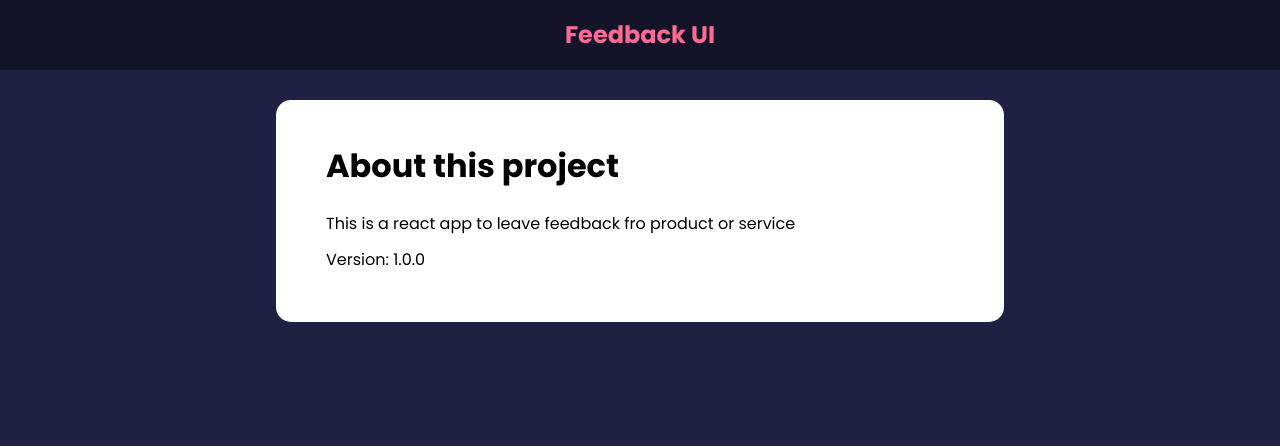
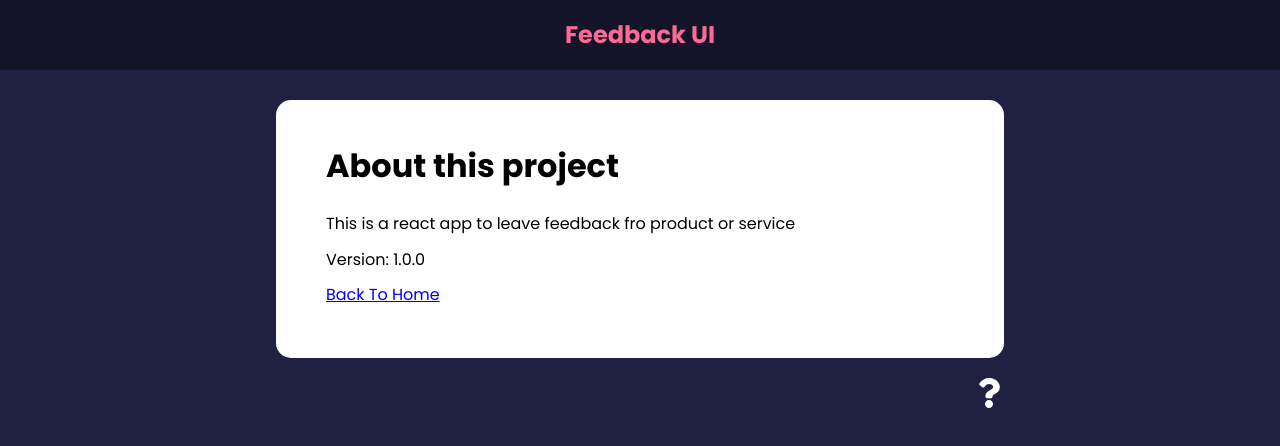
Before and after one commit to GregPetropoulos/Feedback-App, a React (Create React App) app: page /about in a window 1280 px wide. Shown: the top 446 px of the page. Built offline with nearby package versions, Linux system fonts and the light colour scheme.

Commit message:
Adding the Link frrom react -router-dom  into the about icon and about/home page.

```diff
--- a/src/App.js
+++ b/src/App.js
@@ -7,6 +7,7 @@
 import { v4 as uuidv4 } from 'uuid';
 import About from './pages/About';
 import { BrowserRouter as Router, Route, Routes } from 'react-router-dom';
+import AboutIconLink from './components/AboutIconLink';
 
 function App() {
   const [feedback, setFeedback] = useState(FeedbackData);
@@ -46,6 +47,7 @@
             }></Route>
         <Route path='/about' element={<About />} />
         </Routes>
+        <AboutIconLink/>
       </div>
     </Router>
   );
--- /dev/null
+++ b/src/Components/AboutIconLink.js
@@ -0,0 +1,21 @@
+import { FaQuestion } from 'react-icons/fa';
+import { Link } from 'react-router-dom';
+const AboutIconLink = () => {
+  return (
+    <div className='about-link'>
+      <Link to='/about'>
+        <FaQuestion size={30} />
+      </Link>
+    </div>
+  );
+};
+
+export default AboutIconLink;
+// Cool things the Link can do with an object instead of plain string route, add query? params etc
+// <Link to={{
+//     pathname:'/about',
+//     search:'?sort=name',
+//     hash:'#hello'
+// }}>
+//         <FaQuestion size={30} />
+//       </Link>
--- a/src/pages/About.js
+++ b/src/pages/About.js
@@ -1,20 +1,19 @@
-import React from 'react'
-import Card from '../components/shared/Card'
-
+import React from 'react';
+import Card from '../components/shared/Card';
+import { Link } from 'react-router-dom';
 const About = () => {
-  return (<Card>
-<div className="about">
-
+  return (
+    <Card>
+      <div className='about'>
         <h1>About this project</h1>
         <p>This is a react app to leave feedback fro product or service</p>
         <p>Version: 1.0.0</p>
         <p>
-
+          <Link to='/' >Back To Home</Link>
         </p>
       </div>
+    </Card>
+  );
+};
 
-  </Card>
-  )
-}
-
-export default About
+export default About;
```
Lines whose indentation alone changed are shown as unchanged.
